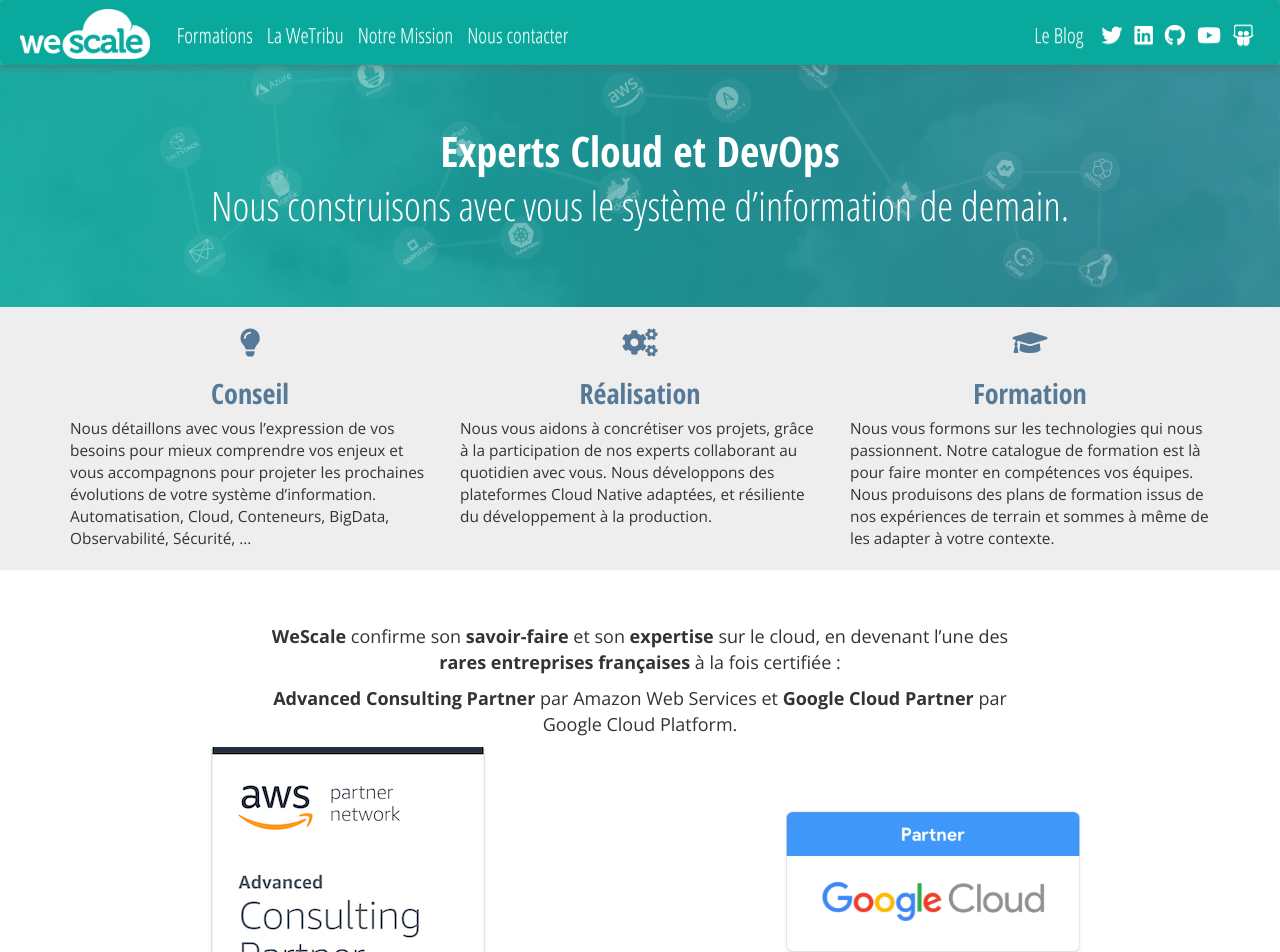
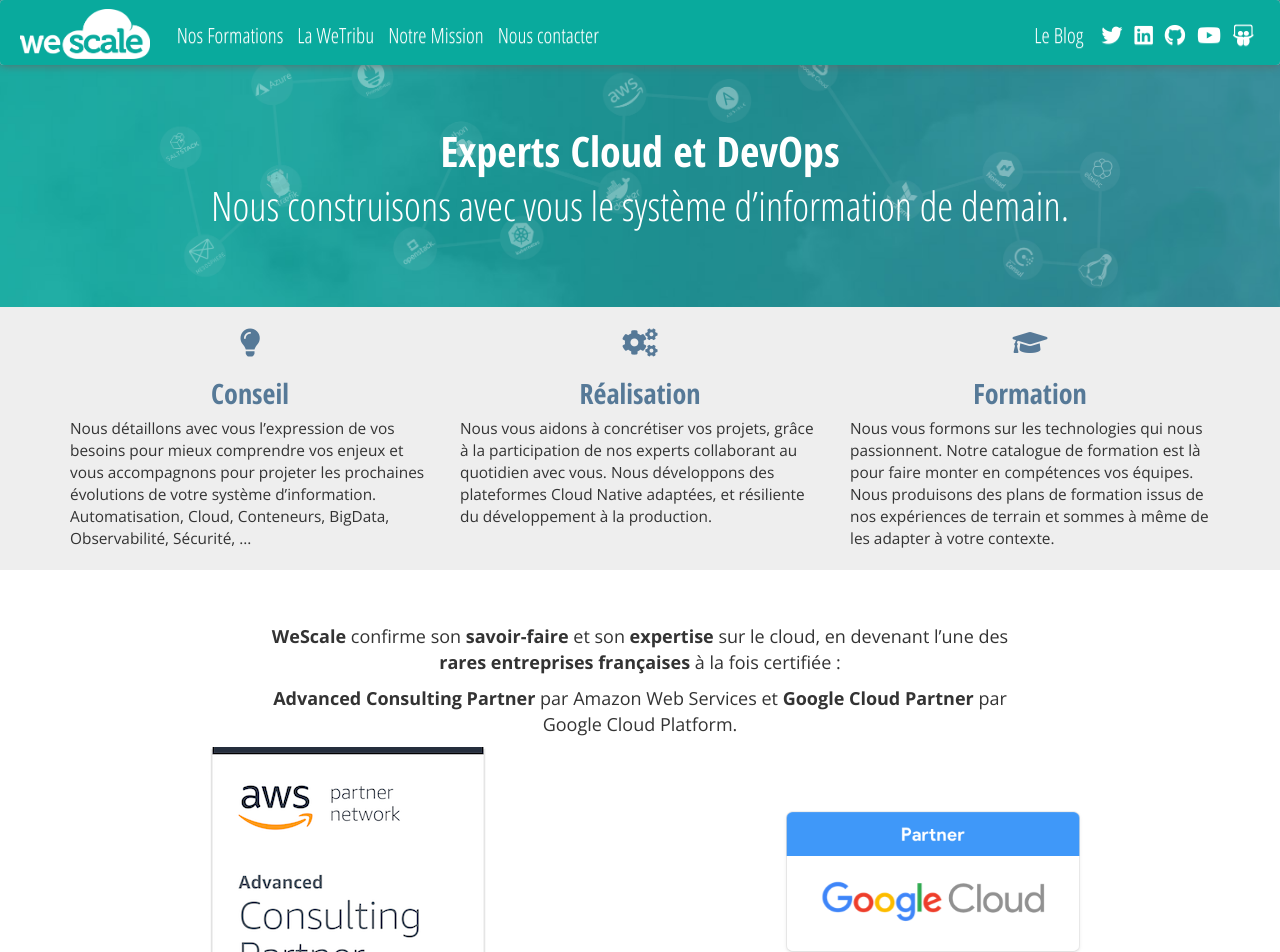
Before and after one commit to wescale/wescale-site, a Jekyll site: the page built from index.html, in a window 1280 px wide. Shown: the top 952 px of the page. Built offline with Jekyll 4.4.1, drawn with Linux system fonts in a browser that asks for light colours; nearby versions of some CDN libraries; comment, search, counter and statistics services are not loaded.

Commit message:
Add 'Nos' before formations link in menu

```diff
--- a/_layouts/default.html
+++ b/_layouts/default.html
@@ -75,7 +75,7 @@
         <!-- Collect the nav links, forms, and other content for toggling -->
         <div class="collapse navbar-collapse" id="bs-example-navbar-collapse-1">
             <ul class="nav navbar-nav menu-links">
-                <li><a href="{{ "/formations.html"| relative_url }}">Formations</a></li>
+                <li><a href="{{ "/formations.html"| relative_url }}">Nos Formations</a></li>
 <!--
                 <li><a href="{{ "/services.html" | relative_url }}">Services</a></li>
 -->
```
